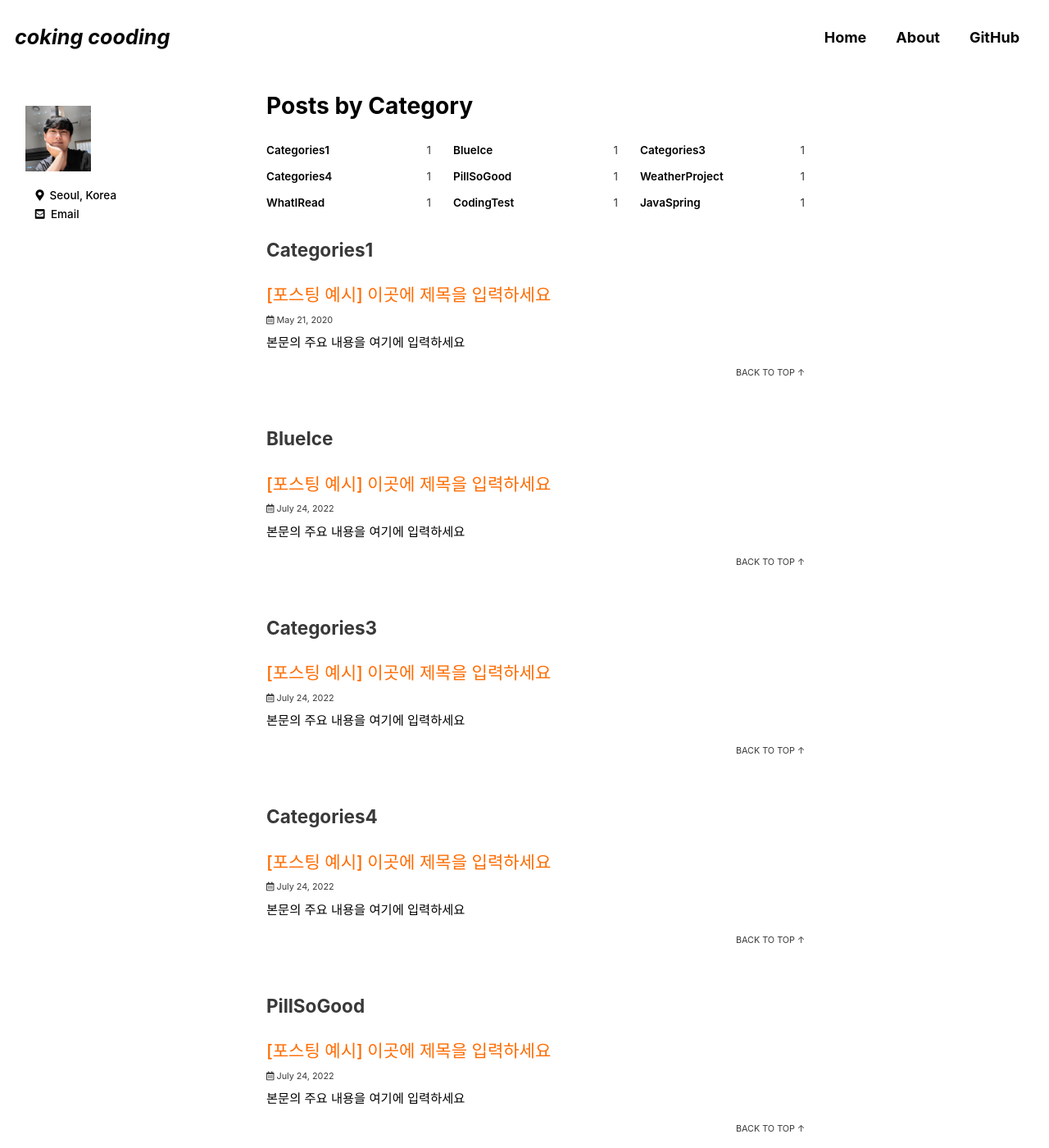
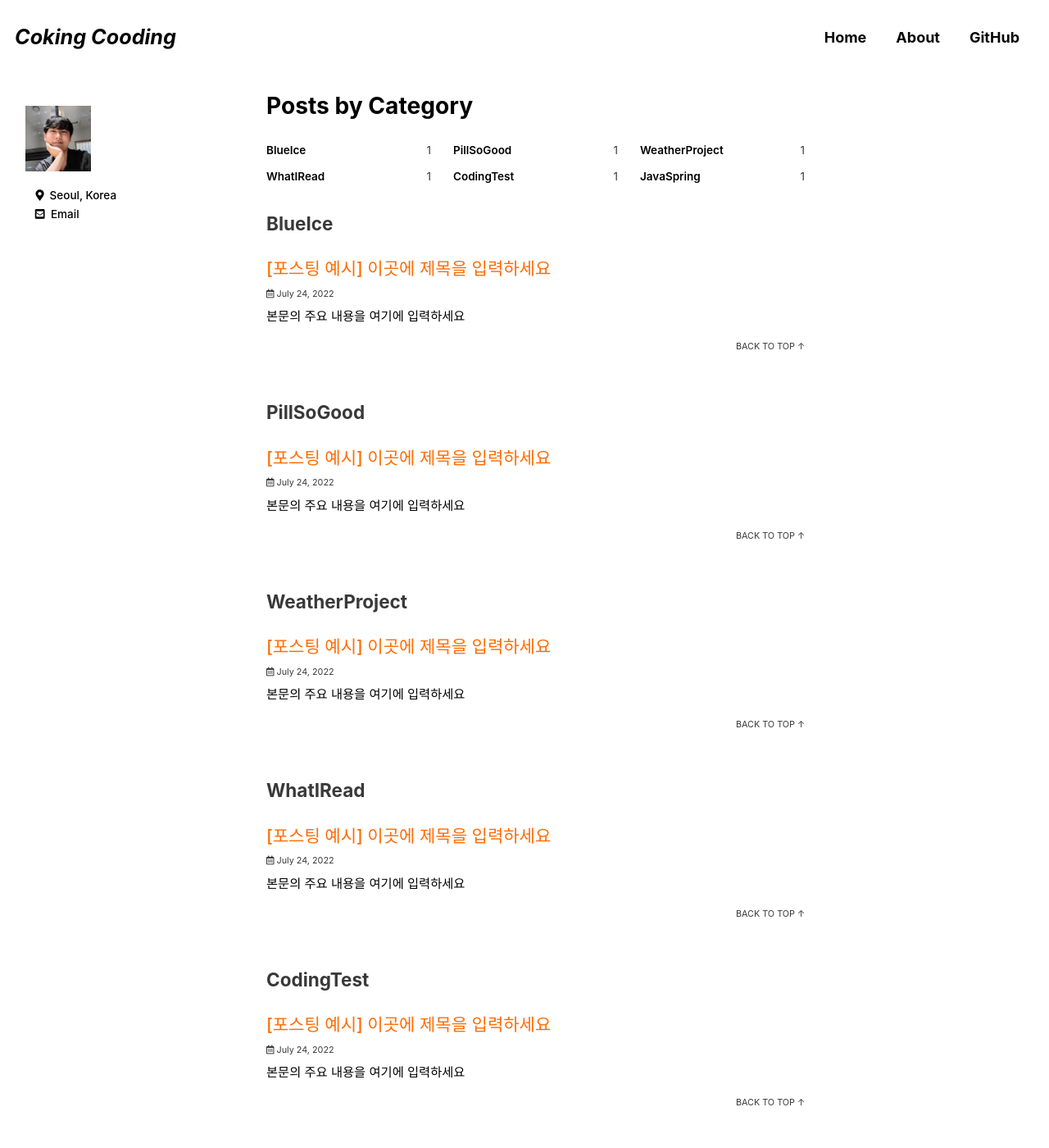
Before and after one commit to namubal78/namubal78.github.io, a Jekyll site: the page built from _pages/categories-archive.md, in a window 1280 px wide and 1400 px high. Shown: the whole window at 82% size. Built offline with Jekyll 4.4.1, drawn with Linux system fonts in a browser that asks for light colours; cached includes are drawn as plain includes; some web fonts are replaced.

Commit message:
DELETING UNNECERY FILES

```diff
--- a/_config.yml
+++ b/_config.yml
@@ -19,7 +19,7 @@ minimal_mistakes_skin: "plum" # "default" "air", "aqua", ...
 
 # Site Settings
 locale: "ko-KR" #"en-US"
-title: "coking cooding" # 상단 헤더에 보이는 블로그 명
+title: "Coking Cooding" # 상단 헤더에 보이는 블로그 명
 title_separator: "&#124;"
 subtitle: # site tagline that appears below site title in masthead
 name: "namubal78" # 블로그 닉네임 설정
@@ -100,7 +100,7 @@ analytics:
 author:
   name: "namubal78" # 블로그 닉네임
   avatar: "/assets/images/meeee.png" # 블로그 프로필 사진
-  bio: "hi all!"
+  # bio: "hi all!"
   location: "Seoul, Korea"
   email: "namubal78@gmail.com"
 
--- a/_posts/2022-07-24-categories-post-name-here-3.md
+++ /dev/null
@@ -1,21 +0,0 @@
----
-title: "[포스팅 예시] 이곳에 제목을 입력하세요"
-excerpt: "본문의 주요 내용을 여기에 입력하세요"
-
-categories:
-  - Categories3
-tags:
-  - [tag1, tag2]
-
-permalink: /categories3/post-name-here-3/
-
-toc: true
-toc_sticky: true
-
-date: 2022-07-24
-last_modified_at: 2022-07-24
----
-
-## 🦥 본문
-
-본문은 여기에 ...
--- a/_posts/2022-07-24-categories-post-name-here-4.md
+++ /dev/null
@@ -1,21 +0,0 @@
----
-title: "[포스팅 예시] 이곳에 제목을 입력하세요"
-excerpt: "본문의 주요 내용을 여기에 입력하세요"
-
-categories:
-  - Categories4
-tags:
-  - [tag1, tag2]
-
-permalink: /categories4/post-name-here-4/
-
-toc: true
-toc_sticky: true
-
-date: 2022-07-24
-last_modified_at: 2022-07-24
----
-
-## 🦥 본문
-
-본문은 여기에 ...
--- a/_posts/2022-07-24-categories-post-name-here.md
+++ /dev/null
@@ -1,21 +0,0 @@
----
-title: "[포스팅 예시] 이곳에 제목을 입력하세요"
-excerpt: "본문의 주요 내용을 여기에 입력하세요"
-
-categories:
-  - Categories1
-tags:
-  - [tag1, tag2]
-
-permalink: /categories1/post-name-here/
-
-toc: true
-toc_sticky: true
-
-date: 2020-05-21
-last_modified_at: 2021-10-09
----
-
-## 🦥 본문
-
-본문은 여기에 ...
```
Also changed, not shown: _pages/categories/category-categories1.md (deleted, +0 -9 lines), _pages/categories/category-categories2.md (deleted, +0 -9 lines), _pages/categories/category-categories3.md (deleted, +0 -9 lines), _pages/categories/category-categories4.md (deleted, +0 -9 lines), _pages/categories/category-test1.md (deleted, +0 -9 lines).
